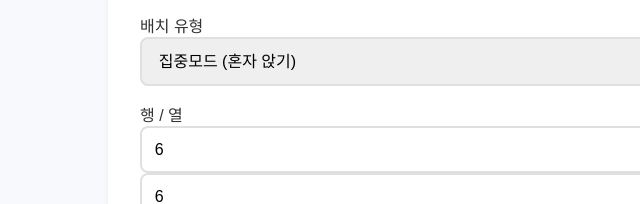
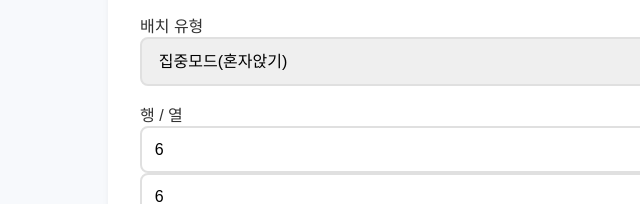
Before and after one commit to solel/seat_manager, a plain HTML site: page index.html in a window 1280 px wide. Shown: the part 417-621 px from the top of the page, 0-640 px from the left. Drawn offline with Linux system fonts and the light colour scheme.

Commit message:
Update index.html
menu name

```diff
--- a/index.html
+++ b/index.html
@@ -128,9 +128,9 @@
       <div class="input-group">
         <label>배치 유형</label>
         <select id="layoutType">
-          <option value="single">집중모드 (혼자 앉기)</option>
-          <option value="pair">2인 1조</option>
-          <option value="group">모둠</option>
+          <option value="single">집중모드(혼자앉기)</option>
+          <option value="pair">짝꿍모드(2인1조)</option>
+          <option value="group">모둠모드</option>
         </select>
       </div>
       <div class="input-group">
```
